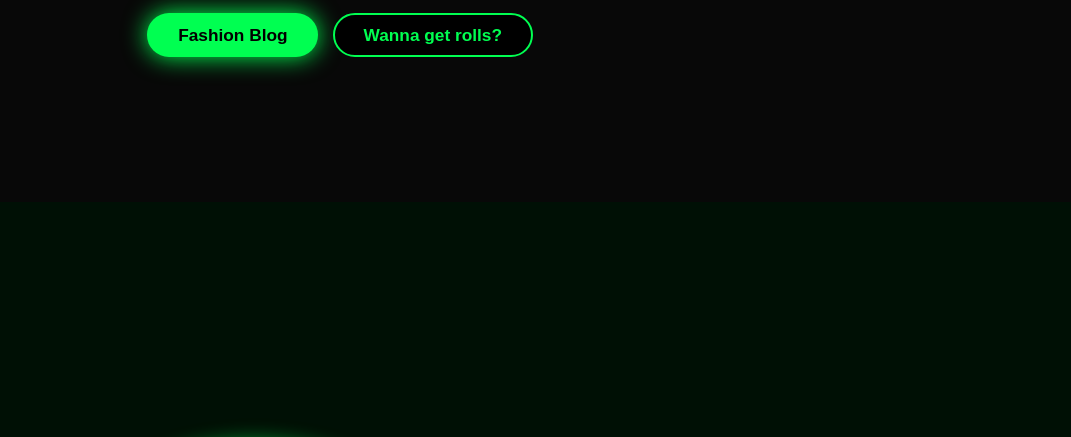
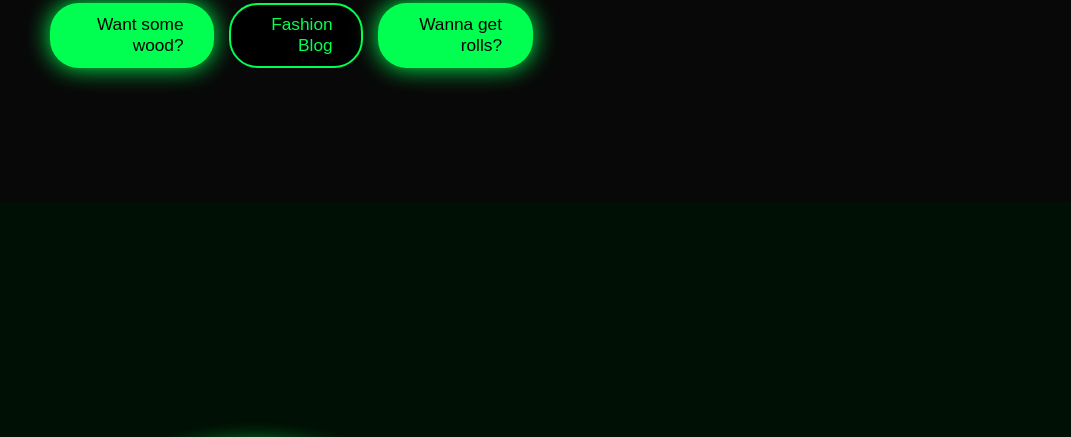
Before and after one commit to Lasala04/LasalaDwynRichie.github.io, a plain HTML site: page index.html in a window 1280 px wide. Shown: the part 598-1035 px from the top of the page, without its empty margins (104-1175 px from the left). Drawn offline with nearby package versions, Linux system fonts and the light colour scheme; a script that the page names is missing.

Commit message:
Added a new CSS activity to the portfolio.

```diff
--- a/index.html
+++ b/index.html
@@ -45,6 +45,7 @@
 
 
             <div class="btn-group">
+                <a href="https://lasala04.github.io/Lasala_WoodruffPorfolioActivity/" class="btn">Want some wood?</a>
                 <a href="https://lasala04.github.io/real-fashion-blog.github.io/" class="btn">Fashion Blog</a>
                 <a href="https://www.youtube.com/watch?v=dQw4w9WgXcQ" class="btn">Wanna get rolls?</a>
 
--- a/style.css
+++ b/style.css
@@ -136,7 +136,7 @@
     font-size: 1.8rem;
     color: black;
     border: 2px solid transparent;
-    font-weight: 600;
+    font-weight: 500;
     transition: 0.3s ease-in-out;
   }
   .btn-hover{
```
